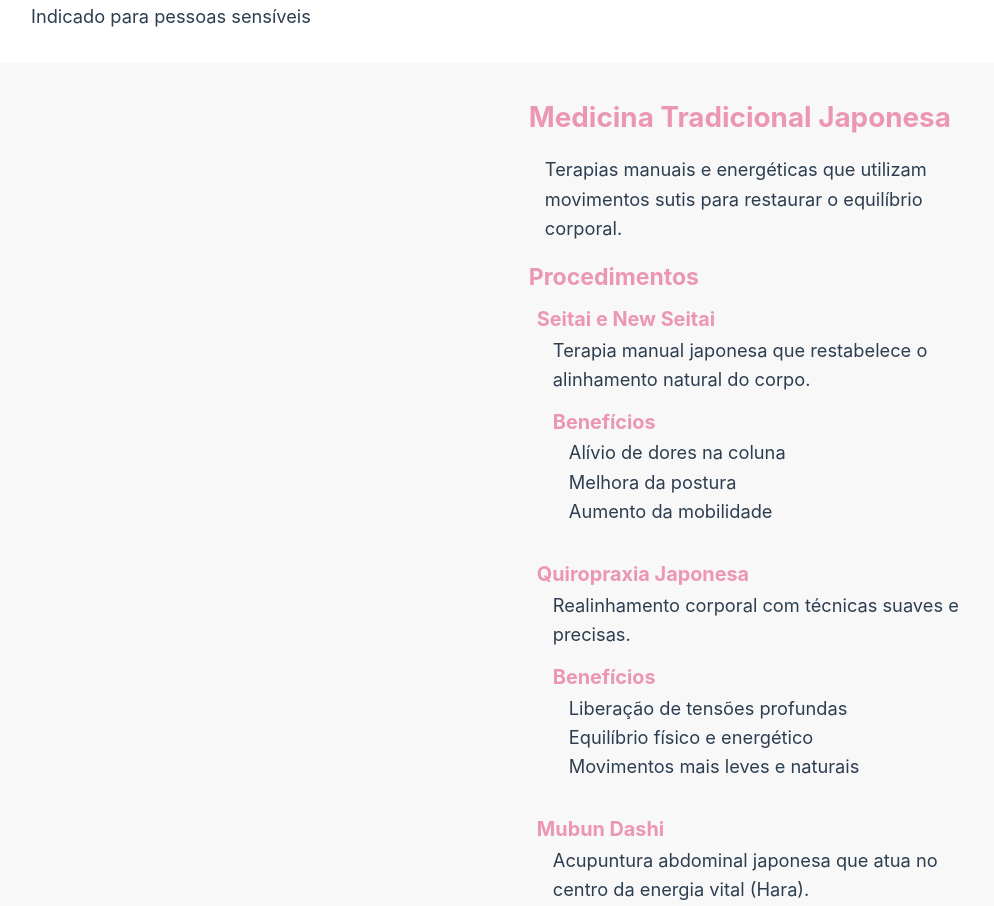
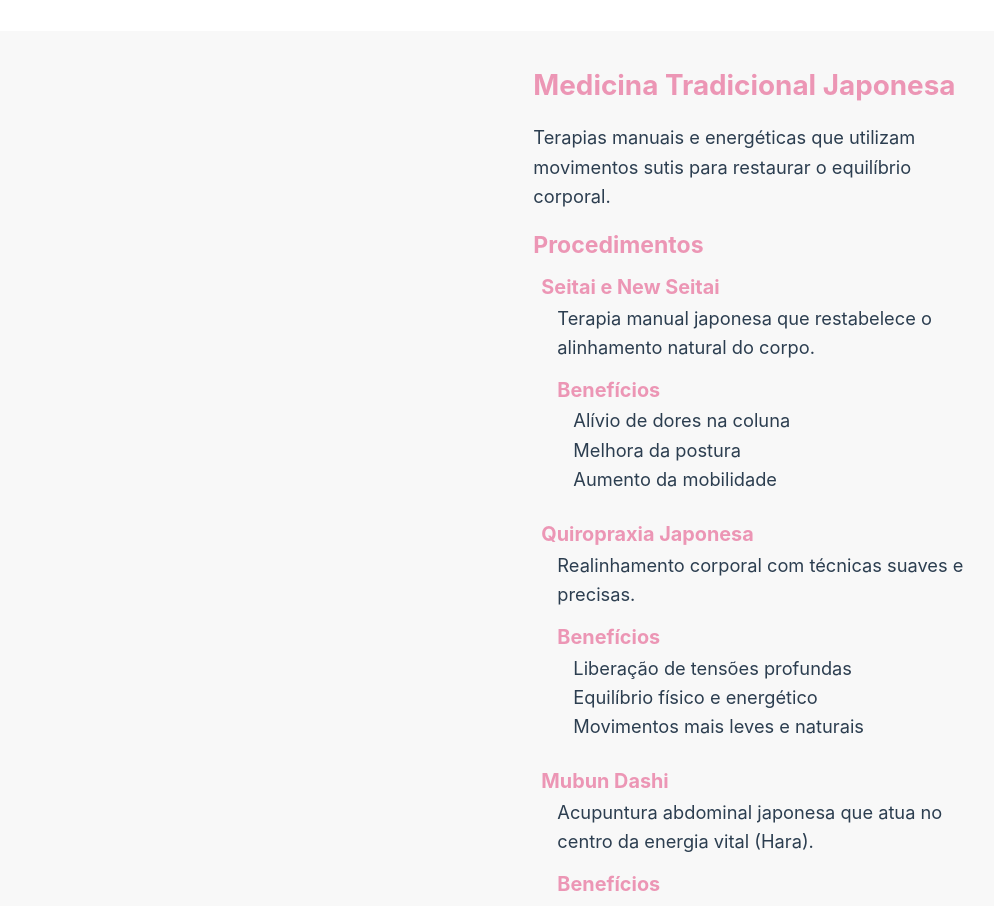
Before and after one commit to JoaoYamaguti/studio-integrar-frontend, a Vue app: page /procedures in a window 1280 px wide. Shown: the part 1885-2791 px from the top of the page, without its empty margins (153-1147 px from the left). Built offline with nearby package versions, Linux system fonts and the light colour scheme.

Commit message:
style procedure view

```diff
--- a/src/views/ProceduresView/procedures.scss
+++ b/src/views/ProceduresView/procedures.scss
@@ -49,7 +49,6 @@ div.description {
   gap: 1rem;
   p {
     font-size: calc(0.9rem + 0.3vw);
-    padding-left: 1rem;
   }
 
   h3 {
@@ -61,13 +60,14 @@ div.description {
   margin-left: 0.5rem;
   display: flex;
   flex-flow: column nowrap;
-  gap: 1rem;
+  gap: 0.5rem;
 }
 
 .procedure {
   border-bottom: solid 1px var(--color-background-soft);
   padding-bottom: 1rem;
   p {
+    padding-left: 1rem;
   }
 }
 .procedure:nth-last-child(1) {
@@ -78,10 +78,16 @@ div.description {
 .benefitsList {
   margin-top: 0.8rem;
   margin-left: 1rem;
+  p {
+    padding-left: 1rem;
+  }
 }
 .indicationsList {
   margin-top: 0.8rem;
   margin-left: 1rem;
+  p {
+    padding-left: 1rem;
+  }
 }
 
 .categorieImg {
```
